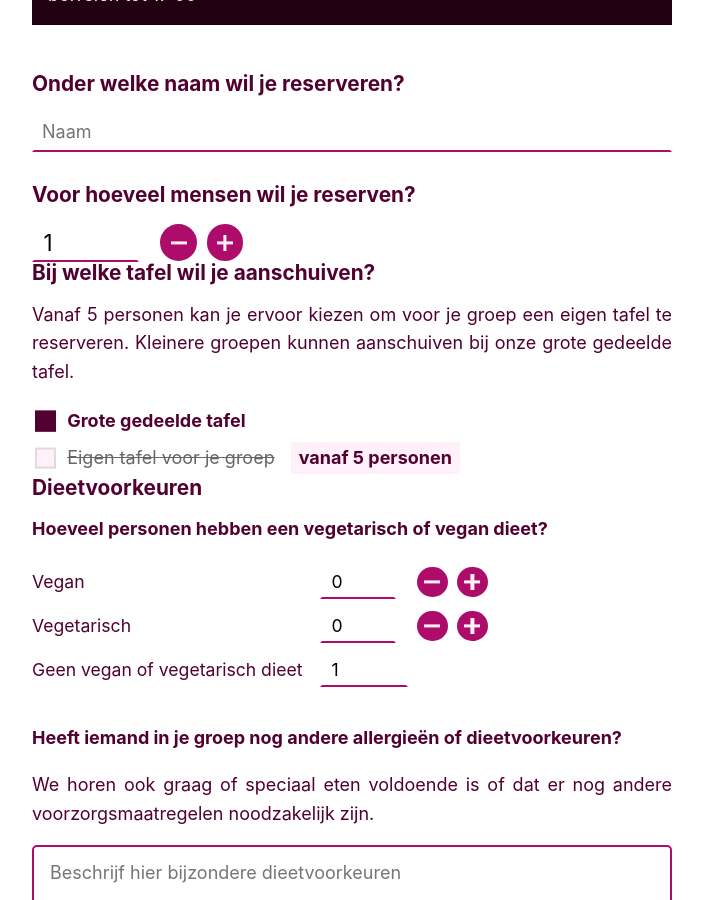
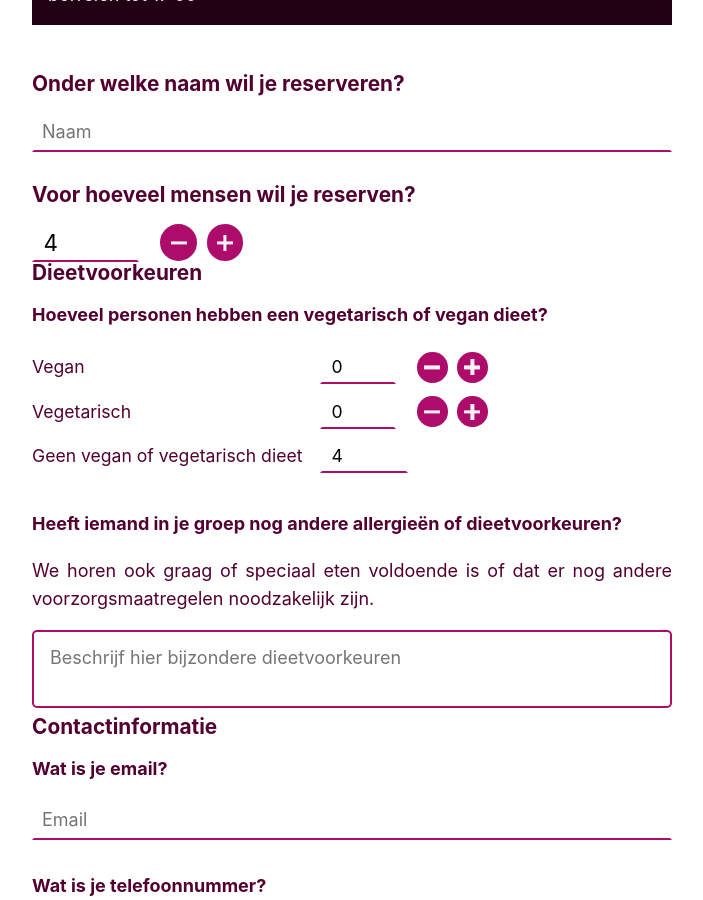
Before and after one commit to decoalitie/desering.org, a Jekyll site: the page built from testtafel/reserveren.html, in a window 1280 px wide and 900 px high, scrolled down 573 px. Shown: the whole window, without its empty margins (288-991 px from the left). Built offline with Jekyll 4.4.1, drawn with Linux system fonts in a browser that asks for light colours; some web fonts are replaced.

Commit message:
Restrict reservation amount and table selection

```diff
--- a/en/testtafel/index.html
+++ b/en/testtafel/index.html
@@ -80,7 +80,7 @@ permalink: :path
 
       <p>
         <strong>Due to opening hours restrictions in the current COVID-19 policy, we are serving lunch instead of
-          dinner</strong>
+          dinner. Reservations can only be made for a minimum of 4 people.</strong>
       </p>
 
       <p>
--- a/testtafel/index.html
+++ b/testtafel/index.html
@@ -83,7 +83,7 @@ redirect_from:
 
       <p>
         <strong>Vanwege de restricties op openingstijden in de huidige coronamaatregelen serveren we lunch in plaats van
-          avondeten.</strong>
+          avondeten. Reserveren is mogelijk vanaf 4 personen.</strong>
       </p>
 
       <p>
--- a/testtafel/reserveren.html
+++ b/testtafel/reserveren.html
@@ -111,13 +111,15 @@ permalink: :path/:basename
       </label>
 
       <div class="number-with-steppers-wrapper">
-        <input data-input-controller="NumberWithSteppers" id="input-reservation-amount" max="20" min="1"
-          name="reservation-amount" required size="3" step="1" type="number" value="1">
+        <!-- <input data-input-controller="NumberWithSteppers" id="input-reservation-amount" max="20" min="1"
+          name="reservation-amount" required size="3" step="1" type="number" value="1"> -->
+        <input data-input-controller="NumberWithSteppers" id="input-reservation-amount" max="20" min="4"
+          name="reservation-amount" required size="3" step="1" type="number" value="4">
       </div>
 
       <div data-field-feedback-for="reservation-amount"></div>
 
-      <fieldset>
+      <!-- <fieldset>
         <legend class="form-step-header">Bij welke tafel wil je aanschuiven?</legend>
 
         <p>
@@ -129,7 +131,9 @@ permalink: :path/:basename
           <option selected value="shared">Grote gedeelde tafel</option>
           <option data-tag="vanaf 5 personen" value="own">Eigen tafel voor je groep</option>
         </select>
-      </fieldset>
+      </fieldset> -->
+
+      <input type="hidden" name="table" value="own" />
 
       <div data-field-feedback-for="table"></div>
 
```
Also changed, not shown: en/testtafel/reservation.html (+8 -4 lines), js/src/reservation-form/main.js (+8 -8 lines).
